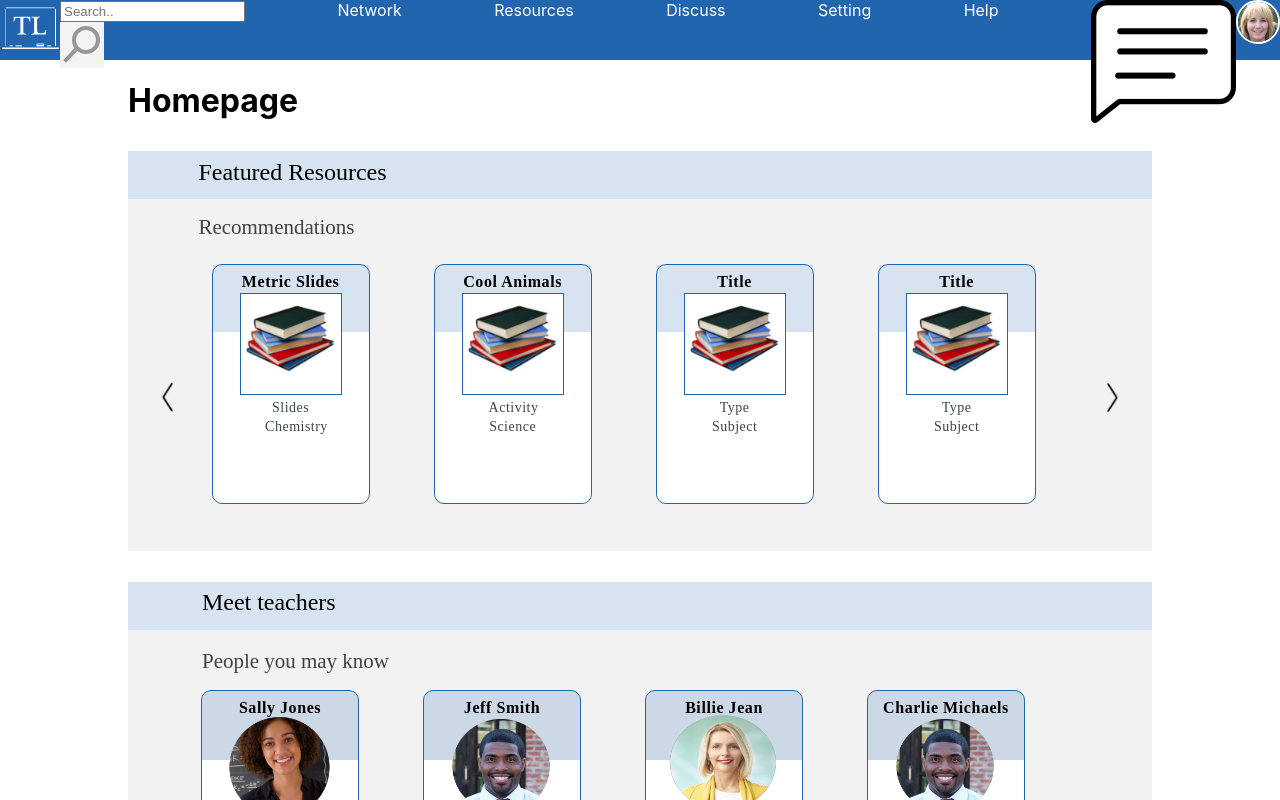
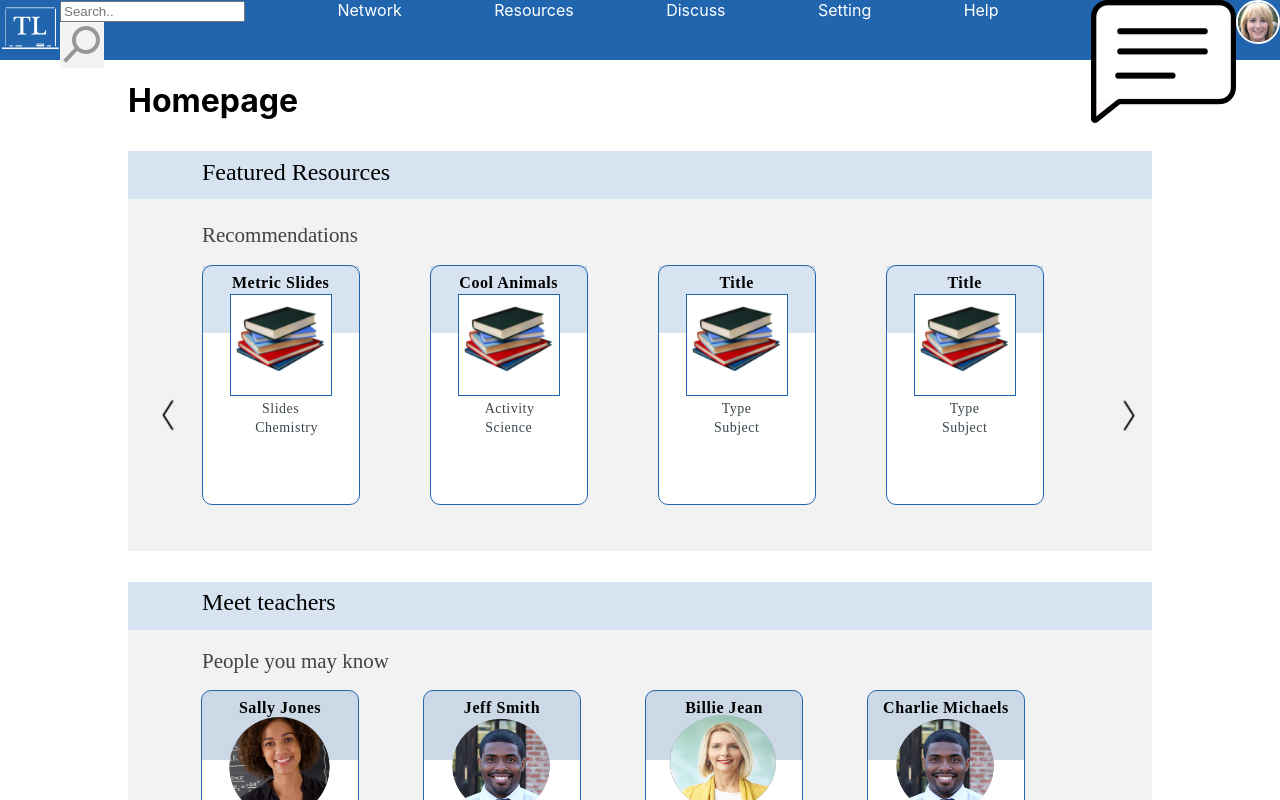
Before and after one commit to jlendle11/teachers-lounge, a React (Create React App) app: page / in a window 1280 px wide. Shown: the top 800 px of the page. Built offline with nearby package versions, Linux system fonts and the light colour scheme.

Commit message:
resources fix

```diff
--- a/src/components/Resources/Resources.css
+++ b/src/components/Resources/Resources.css
@@ -29,13 +29,14 @@
 
 .f-r,
 .r {
-  margin-left: 5.504vw;
+  /* margin-left: 5.504vw; */
 }
 .r {
   margin-top: 2vh;
 }
-.f-r {
-  padding: 1vh 0 0 0;
+.f-r,
+.r{
+  padding: 8px 0 0 74px;
 }
 
 .resources-title {
@@ -105,7 +106,7 @@
   align-content: center;
 
   position: relative;
-  margin: 9% 32px 0 32px;
+  margin: 9% 64px 0 6px;
   z-index: 1;
 }
 
@@ -142,14 +143,14 @@
   /* position: absolute; */
   width: auto;
   height: 13%;
-  margin: 13% 0 0 0;
+  margin: 150px 15px 0 32px;
 }
 
 .left-arrow{
-  margin-left: 32px;
+  /* margin-left: 32px; */
 }
 .right-arrow{
-  margin-right: 32px;
+  /* margin-right: 32px; */
 }
 
 
```
